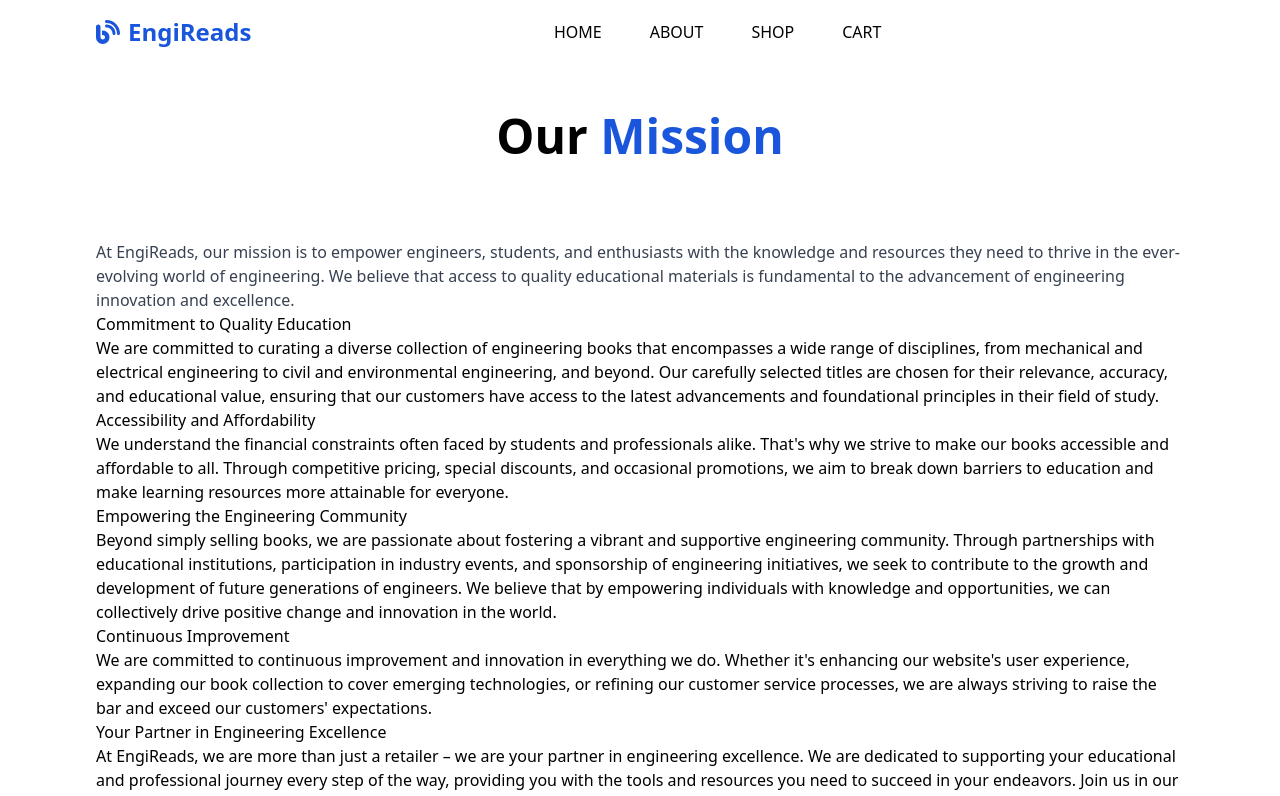
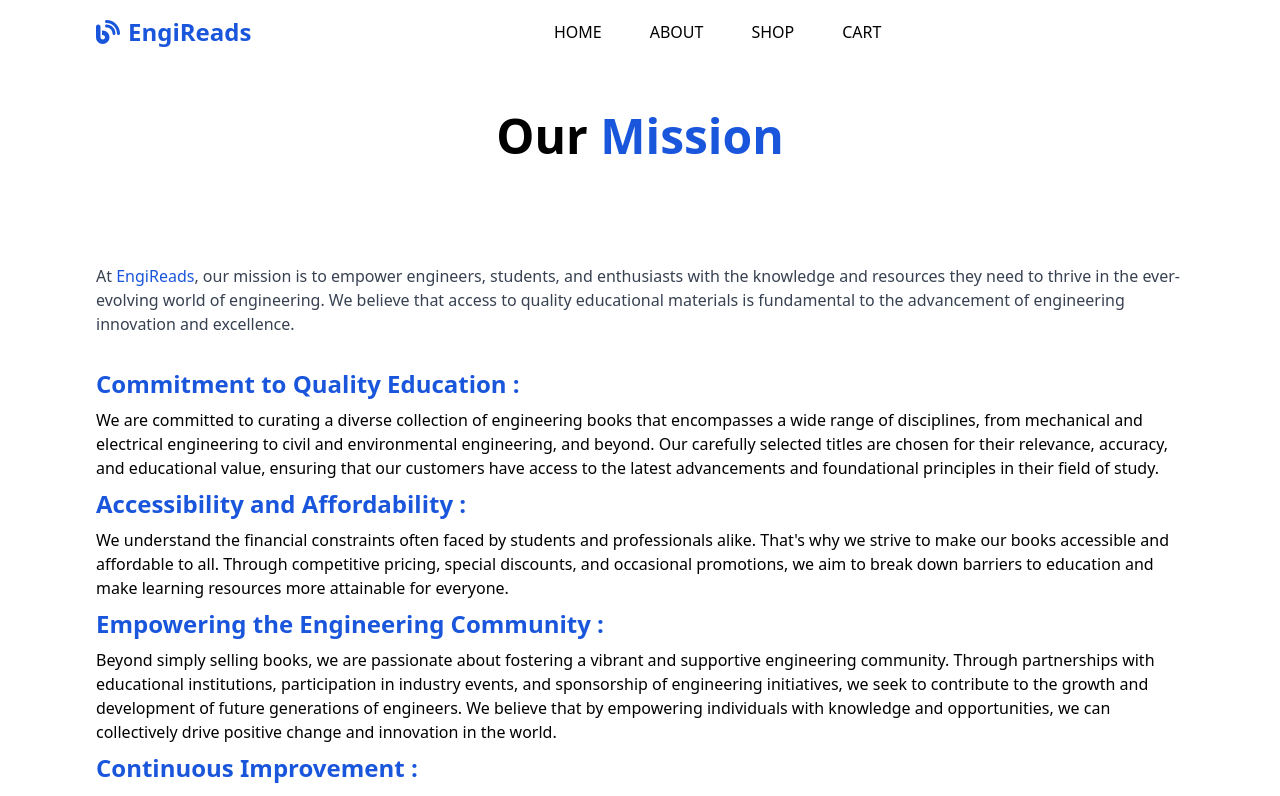
Before and after one commit to devrajmudgal/Online-Book-Store-App, a React (Vite) app in the folder mern-client/: page /about in a window 1280 px wide. Shown: the top 796 px of the page. Built offline with nearby package versions, Linux system fonts and the light colour scheme.

Commit message:
updated About

```diff
--- a/mern-client/src/components/About.jsx
+++ b/mern-client/src/components/About.jsx
@@ -4,21 +4,21 @@ const About = () => {
   return (
     <div className="mt-28 px-4 lg:px-24">
       <h1 className='text-5xl mb-20 font-bold text-center'>Our <span className='text-blue-700'>Mission</span> </h1>
-      <p className='font-normal text-gray-700 dark:text-gray-400'>At EngiReads, our mission is to empower engineers, students, and enthusiasts with the knowledge and resources they need to thrive in the ever-evolving world of engineering. We believe that access to quality educational materials is fundamental to the advancement of engineering innovation and excellence.</p>
+      <p className='font-normal text-gray-700 dark:text-gray-400 py-6'>At <span className="text-blue-700">EngiReads</span>, our mission is to empower engineers, students, and enthusiasts with the knowledge and resources they need to thrive in the ever-evolving world of engineering. We believe that access to quality educational materials is fundamental to the advancement of engineering innovation and excellence.</p>
 
-      <h3>Commitment to Quality Education</h3>
+      <h3 className='font-bold py-2 text-blue-700 text-2xl'>Commitment to Quality Education :</h3>
       <p>We are committed to curating a diverse collection of engineering books that encompasses a wide range of disciplines, from mechanical and electrical engineering to civil and environmental engineering, and beyond. Our carefully selected titles are chosen for their relevance, accuracy, and educational value, ensuring that our customers have access to the latest advancements and foundational principles in their field of study.</p>
 
-      <h3>Accessibility and Affordability</h3>
+      <h3 className='font-bold py-2 text-blue-700 text-2xl'>Accessibility and Affordability :</h3>
       <p>We understand the financial constraints often faced by students and professionals alike. That's why we strive to make our books accessible and affordable to all. Through competitive pricing, special discounts, and occasional promotions, we aim to break down barriers to education and make learning resources more attainable for everyone.</p>
 
-      <h3>Empowering the Engineering Community</h3>
+      <h3 className='font-bold py-2 text-blue-700 text-2xl'>Empowering the Engineering Community :</h3>
       <p>Beyond simply selling books, we are passionate about fostering a vibrant and supportive engineering community. Through partnerships with educational institutions, participation in industry events, and sponsorship of engineering initiatives, we seek to contribute to the growth and development of future generations of engineers. We believe that by empowering individuals with knowledge and opportunities, we can collectively drive positive change and innovation in the world.</p>
 
-      <h3>Continuous Improvement</h3>
+      <h3 className='font-bold py-2 text-blue-700 text-2xl'>Continuous Improvement :</h3>
       <p>We are committed to continuous improvement and innovation in everything we do. Whether it's enhancing our website's user experience, expanding our book collection to cover emerging technologies, or refining our customer service processes, we are always striving to raise the bar and exceed our customers' expectations.</p>
 
-      <h3>Your Partner in Engineering Excellence</h3>
+      <h3 className='font-bold py-2 text-blue-700 text-2xl'>Your Partner in Engineering Excellence :</h3>
       <p>At EngiReads, we are more than just a retailer – we are your partner in engineering excellence. We are dedicated to supporting your educational and professional journey every step of the way, providing you with the tools and resources you need to succeed in your endeavors.
 
         Join us in our mission to inspire, educate, and empower the engineers of tomorrow. Together, let's build a brighter future through the power of knowledge and innovation.
@@ -28,4 +28,4 @@ const About = () => {
   )
 }
 
-export default About
+export default About;
```
